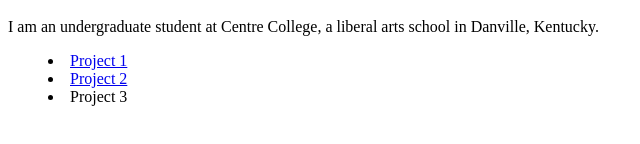
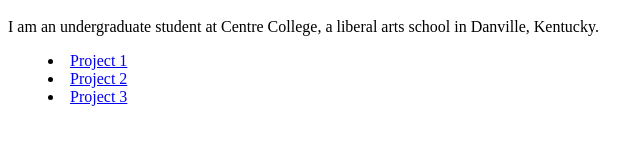
Before and after one commit to stella-u/stella-u.github.io, a plain HTML site: page index.html in a window 1280 px wide. Shown: the part 150-294 px from the top of the page, 0-640 px from the left. Drawn offline with Linux system fonts and the light colour scheme.

Commit message:
formatting

```diff
--- a/index.html
+++ b/index.html
@@ -12,11 +12,12 @@
             I am an undergraduate student at Centre College, a liberal arts school in Danville, Kentucky.
 
         </p>
+        <div>
             <menu id = navMenu>
                 <li> <a href = "project1.html"> Project 1</li>
                 <li> <a href = "project2.html"> Project 2</li>
-    <li> <a href = "project3.html"></a> Project 3</li>
+                <li> <a href = "project3.html"> Project 3</li>
             </menu>
+        </div>
     </body>
-
 </html>
```
Also changed, not shown: project1.html (+0 -1 lines), project2.html (+0 -1 lines). Lines whose indentation alone changed are shown as unchanged.
